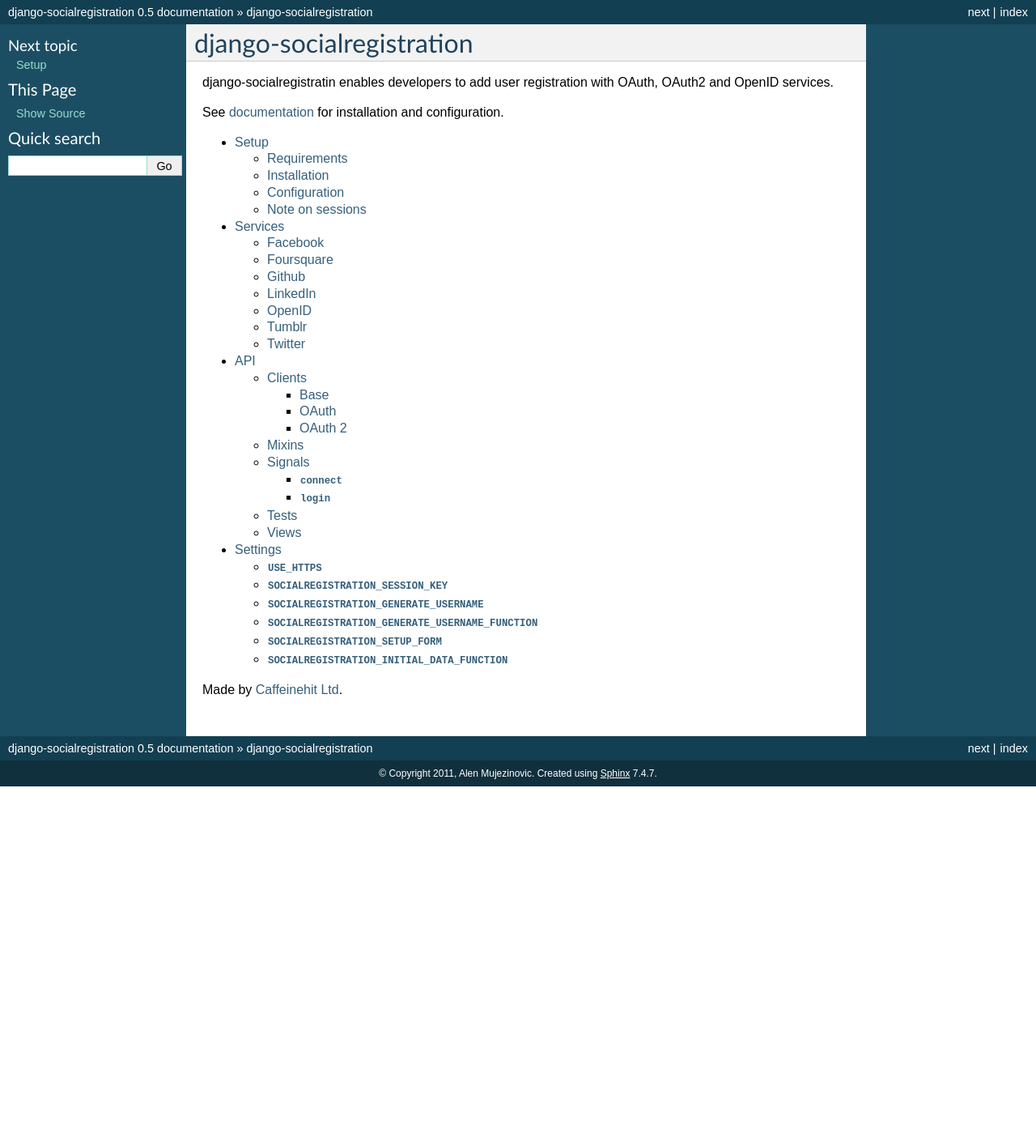
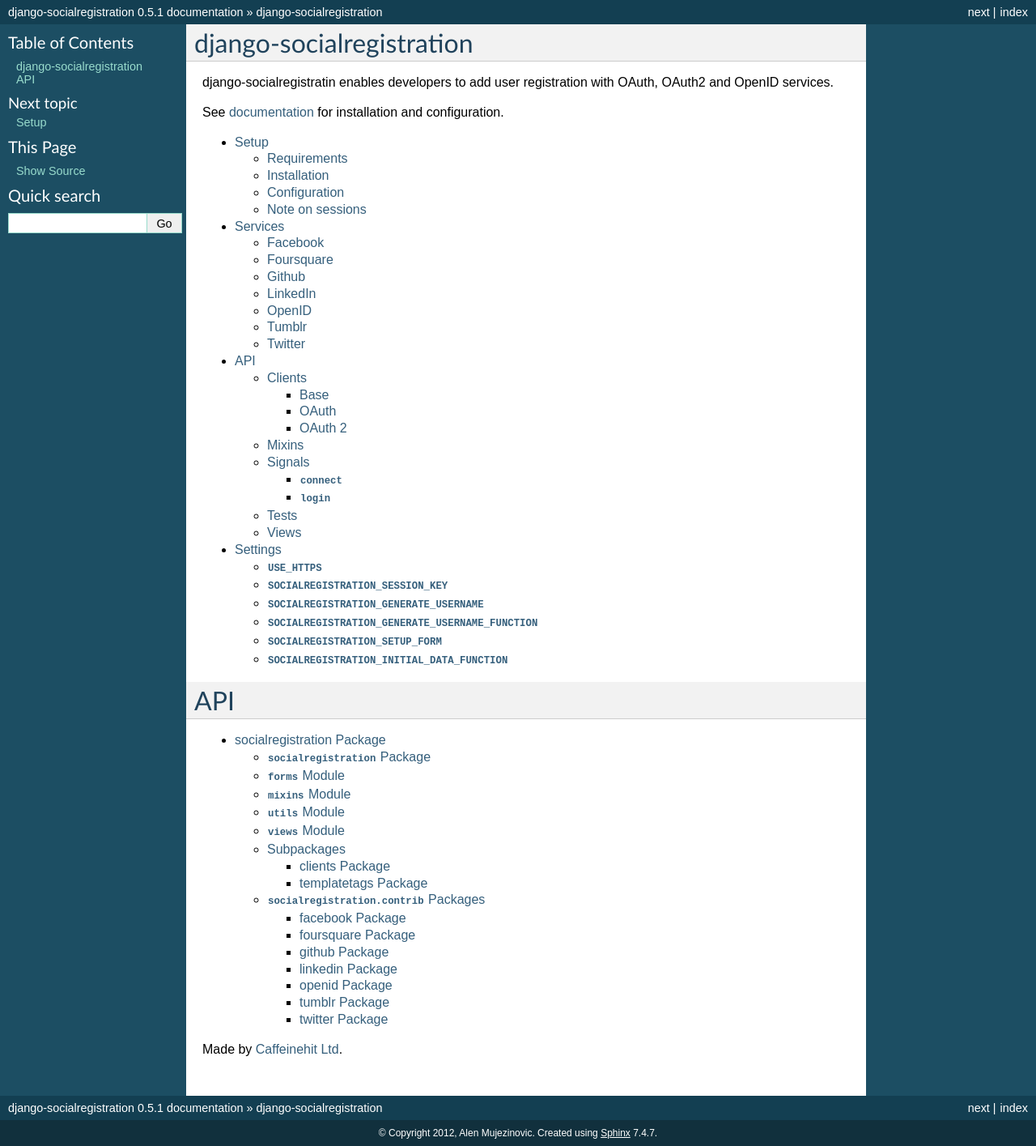
Before and after one commit to flashingpumpkin/django-socialregistration, a Sphinx documentation site: the page built from docs/index.rst, in a window 1280 px wide. Shown: the whole page at 81% size. Built offline with Sphinx 7.4.7, drawn with Linux system fonts in a browser that asks for light colours; before the commit the page ends 971 px from its top, so only the background shows below that.

```diff
--- a/docs/conf.py
+++ b/docs/conf.py
@@ -1,7 +1,7 @@
 # -*- coding: utf-8 -*-
 #
 # django-socialregistration documentation build configuration file, created by
-# sphinx-quickstart on Tue Oct  4 12:05:14 2011.
+# sphinx-quickstart on Wed Feb 22 17:25:59 2012.
 #
 # This file is execfile()d with the current directory set to its containing dir.
 #
@@ -11,7 +11,7 @@
 # All configuration values have a default; values that are commented out
 # serve to show the default.
 
-import sys, os
+import sys, os, socialregistration
 
 os.environ['DJANGO_SETTINGS_MODULE'] = 'example.settings'
 
@@ -27,7 +27,7 @@ os.environ['DJANGO_SETTINGS_MODULE'] = 'example.settings'
 
 # Add any Sphinx extension module names here, as strings. They can be extensions
 # coming with Sphinx (named 'sphinx.ext.*') or your custom ones.
-extensions = ['sphinx.ext.autodoc']
+extensions = ['sphinx.ext.autodoc', 'sphinx.ext.viewcode']
 
 # Add any paths that contain templates here, relative to this directory.
 templates_path = ['_templates']
@@ -43,16 +43,16 @@ master_doc = 'index'
 
 # General information about the project.
 project = u'django-socialregistration'
-copyright = u'2011, Alen Mujezinovic'
+copyright = u'2012, Alen Mujezinovic'
 
 # The version info for the project you're documenting, acts as replacement for
 # |version| and |release|, also used in various other places throughout the
 # built documents.
 #
 # The short X.Y version.
-version = '0.5'
+version = '0.5.1'
 # The full version, including alpha/beta/rc tags.
-release = '0.5'
+release = '0.5.1'
 
 # The language for content autogenerated by Sphinx. Refer to documentation
 # for a list of supported languages.
@@ -171,16 +171,21 @@ htmlhelp_basename = 'django-socialregistrationdoc'
 
 # -- Options for LaTeX output --------------------------------------------------
 
-# The paper size ('letter' or 'a4').
-#latex_paper_size = 'letter'
+latex_elements = {
+# The paper size ('letterpaper' or 'a4paper').
+#'papersize': 'letterpaper',
 
 # The font size ('10pt', '11pt' or '12pt').
-#latex_font_size = '10pt'
+#'pointsize': '10pt',
+
+# Additional stuff for the LaTeX preamble.
+#'preamble': '',
+}
 
 # Grouping the document tree into LaTeX files. List of tuples
 # (source start file, target name, title, author, documentclass [howto/manual]).
 latex_documents = [
-  ('index', 'django-socialregistration.tex', u'django-socialregistration Documentation',
+  ('fooasdf', 'django-socialregistration.tex', u'django-socialregistration Documentation',
    u'Alen Mujezinovic', 'manual'),
 ]
 
@@ -198,9 +203,6 @@ latex_documents = [
 # If true, show URL addresses after external links.
 #latex_show_urls = False
 
-# Additional stuff for the LaTeX preamble.
-#latex_preamble = ''
-
 # Documents to append as an appendix to all manuals.
 #latex_appendices = []
 
@@ -213,6 +215,30 @@ latex_documents = [
 # One entry per manual page. List of tuples
 # (source start file, name, description, authors, manual section).
 man_pages = [
-    ('index', 'django-socialregistration', u'django-socialregistration Documentation',
+    ('fooasdf', 'django-socialregistration', u'django-socialregistration Documentation',
      [u'Alen Mujezinovic'], 1)
 ]
+
+# If true, show URL addresses after external links.
+#man_show_urls = False
+
+
+# -- Options for Texinfo output ------------------------------------------------
+
+# Grouping the document tree into Texinfo files. List of tuples
+# (source start file, target name, title, author,
+#  dir menu entry, description, category)
+texinfo_documents = [
+  ('fooasdf', 'django-socialregistration', u'django-socialregistration Documentation',
+   u'Alen Mujezinovic', 'django-socialregistration', 'One line description of project.',
+   'Miscellaneous'),
+]
+
+# Documents to append as an appendix to all manuals.
+#texinfo_appendices = []
+
+# If false, no module index is generated.
+#texinfo_domain_indices = True
+
+# How to display URL addresses: 'footnote', 'no', or 'inline'.
+#texinfo_show_urls = 'footnote'
--- a/docs/index.rst
+++ b/docs/index.rst
@@ -9,4 +9,14 @@
    api.rst
    settings.rst
 
+
+API
+===
+
+.. toctree::
+    :maxdepth: 3
+
+    socialregistration.rst
+
+
 Made by `Caffeinehit Ltd <http://www.caffeinehit.com/>`_.
--- /dev/null
+++ b/docs/socialregistration.rst
@@ -0,0 +1,53 @@
+socialregistration Package
+==========================
+
+:mod:`socialregistration` Package
+---------------------------------
+
+:mod:`forms` Module
+-------------------
+
+.. automodule:: socialregistration.forms
+    :members:
+
+:mod:`mixins` Module
+--------------------
+
+.. automodule:: socialregistration.mixins
+    :members:
+
+:mod:`utils` Module
+-------------------
+
+.. automodule:: socialregistration.utils
+    :members:
+    :undoc-members:
+    :show-inheritance:
+
+:mod:`views` Module
+-------------------
+
+.. automodule:: socialregistration.views
+    :members:
+    :undoc-members:
+    :show-inheritance:
+
+Subpackages
+-----------
+
+.. toctree::
+
+    socialregistration.clients
+    socialregistration.templatetags
+
+:mod:`socialregistration.contrib` Packages
+------------------------------------------
+.. toctree::
+
+    socialregistration.contrib.facebook
+    socialregistration.contrib.foursquare
+    socialregistration.contrib.github
+    socialregistration.contrib.linkedin
+    socialregistration.contrib.openid
+    socialregistration.contrib.tumblr
+    socialregistration.contrib.twitter
--- a/socialregistration/__init__.py
+++ b/socialregistration/__init__.py
@@ -1 +1 @@
-__version__ = '0.5.1'
+__version__ = '0.5.2'
```
Also changed, not shown: docs/socialregistration.clients.rst (added, +18 -0 lines), docs/socialregistration.contrib.facebook.rst (added, +42 -0 lines), docs/socialregistration.contrib.foursquare.rst (added, +34 -0 lines), docs/socialregistration.contrib.github.rst (added, +34 -0 lines), docs/socialregistration.contrib.linkedin.rst (added, +34 -0 lines), docs/socialregistration.contrib.openid.rst (added, +44 -0 lines), docs/socialregistration.contrib.tumblr.rst (added, +34 -0 lines), docs/socialregistration.contrib.twitter.rst (added, +34 -0 lines), docs/socialregistration.templatetags.rst (added, +10 -0 lines), 1 other file.
